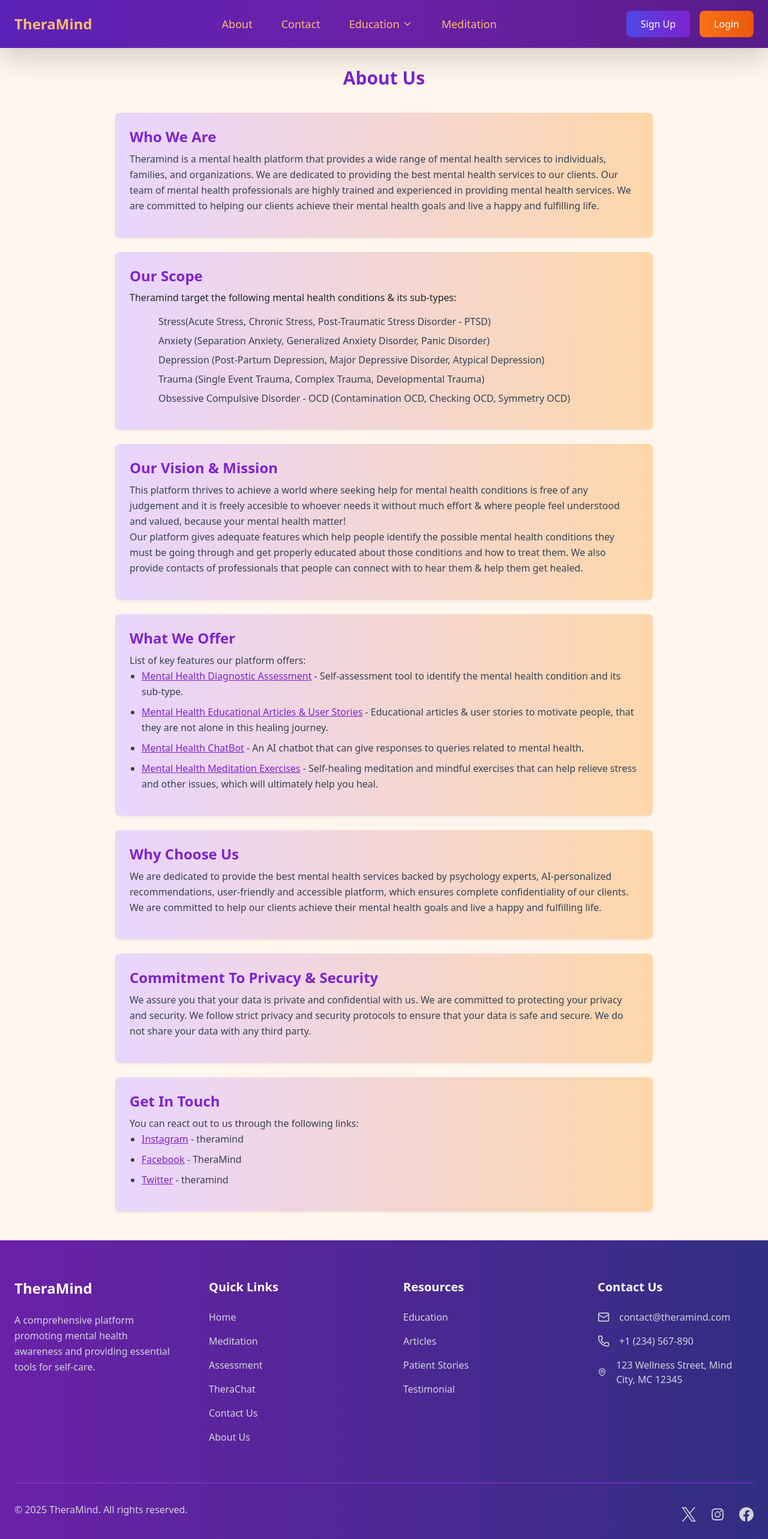
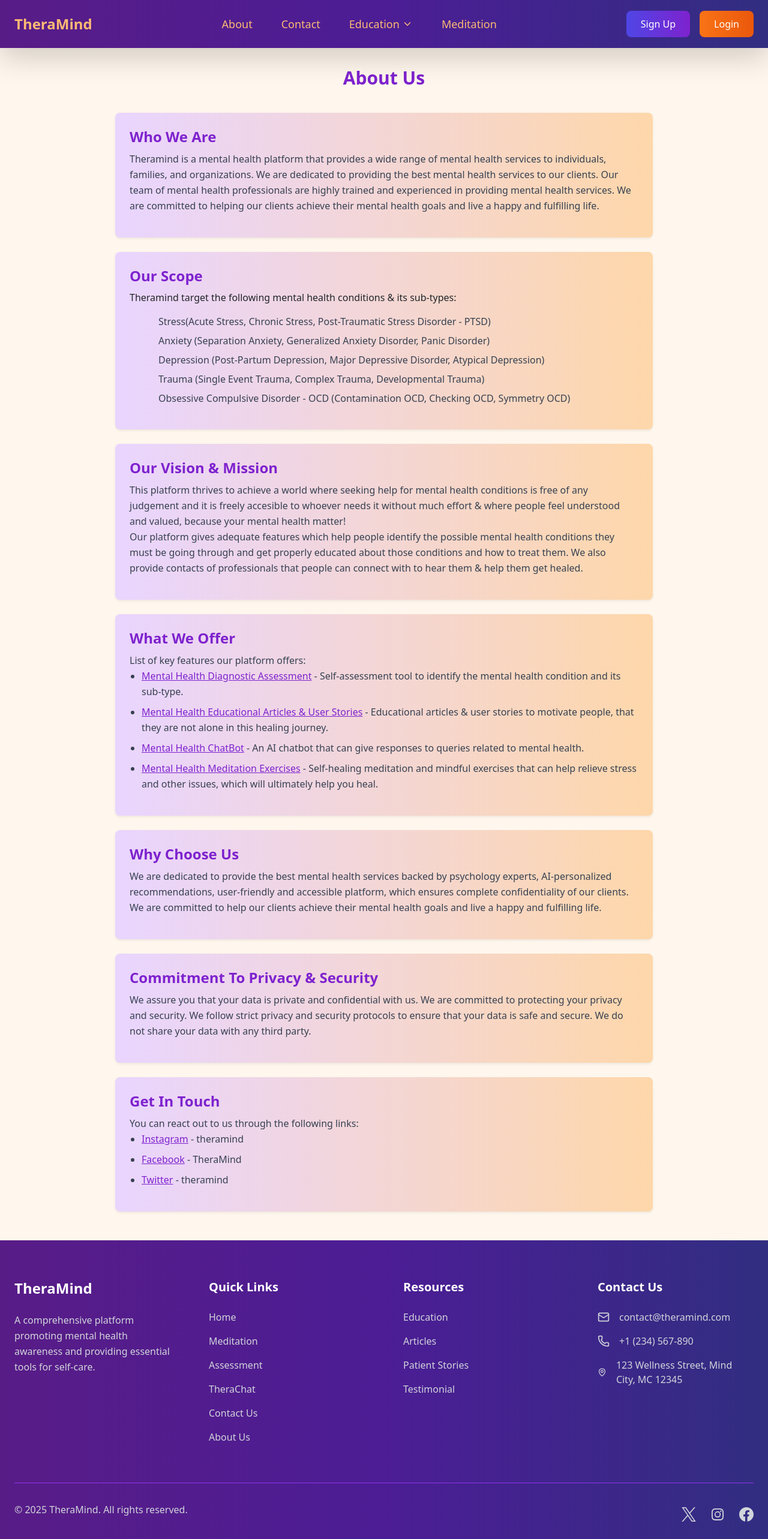
Before and after one commit to poetabdullah/theramind, a React (Create React App) app: page /about-us in a window 1280 px wide. Shown: the top 2566 px of the page at 60% size. Built offline with nearby package versions, Linux system fonts and the light colour scheme; no server answers.

Commit message:
better gradient shades of the header & footer

```diff
--- a/src/components/Footer.js
+++ b/src/components/Footer.js
@@ -5,7 +5,7 @@ import { Mail, Phone, MapPin } from "lucide-react";
 
 const Footer = () => {
   return (
-    <footer className="bg-gradient-to-r from-purple-800 to-indigo-900 text-white py-16 px-6">
+    <footer className="bg-gradient-to-r from-purple-900 via-violet-900 to-indigo-900 text-white py-16 px-6">
       <div className="max-w-7xl mx-auto">
         <div className="grid grid-cols-1 md:grid-cols-4 gap-16">
           <div>
--- a/src/components/Navbar.js
+++ b/src/components/Navbar.js
@@ -68,7 +68,7 @@ const Navbar = () => {
   };
 
   return (
-    <nav className="sticky top-0 z-50 bg-gradient-to-r from-violet-800 via-purple-800 to-purple-900 shadow-lg">
+    <nav className="sticky top-0 z-50 bg-gradient-to-r from-purple-900 via-violet-900 to-indigo-900 shadow-lg">
       <div className="max-w-7xl mx-auto px-6">
         <div className="flex h-20 items-center justify-between">
           {/* Logo */}
```
